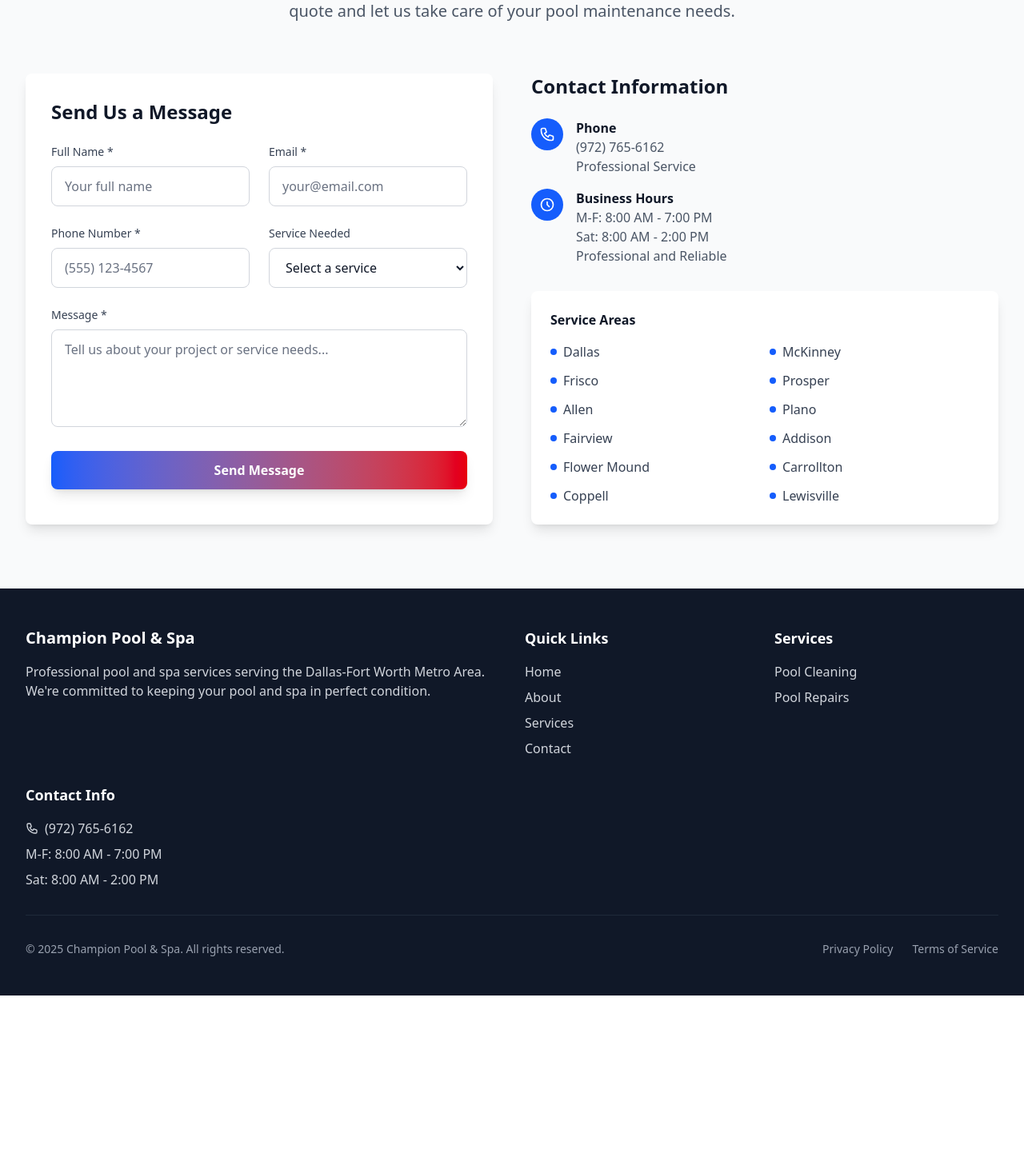
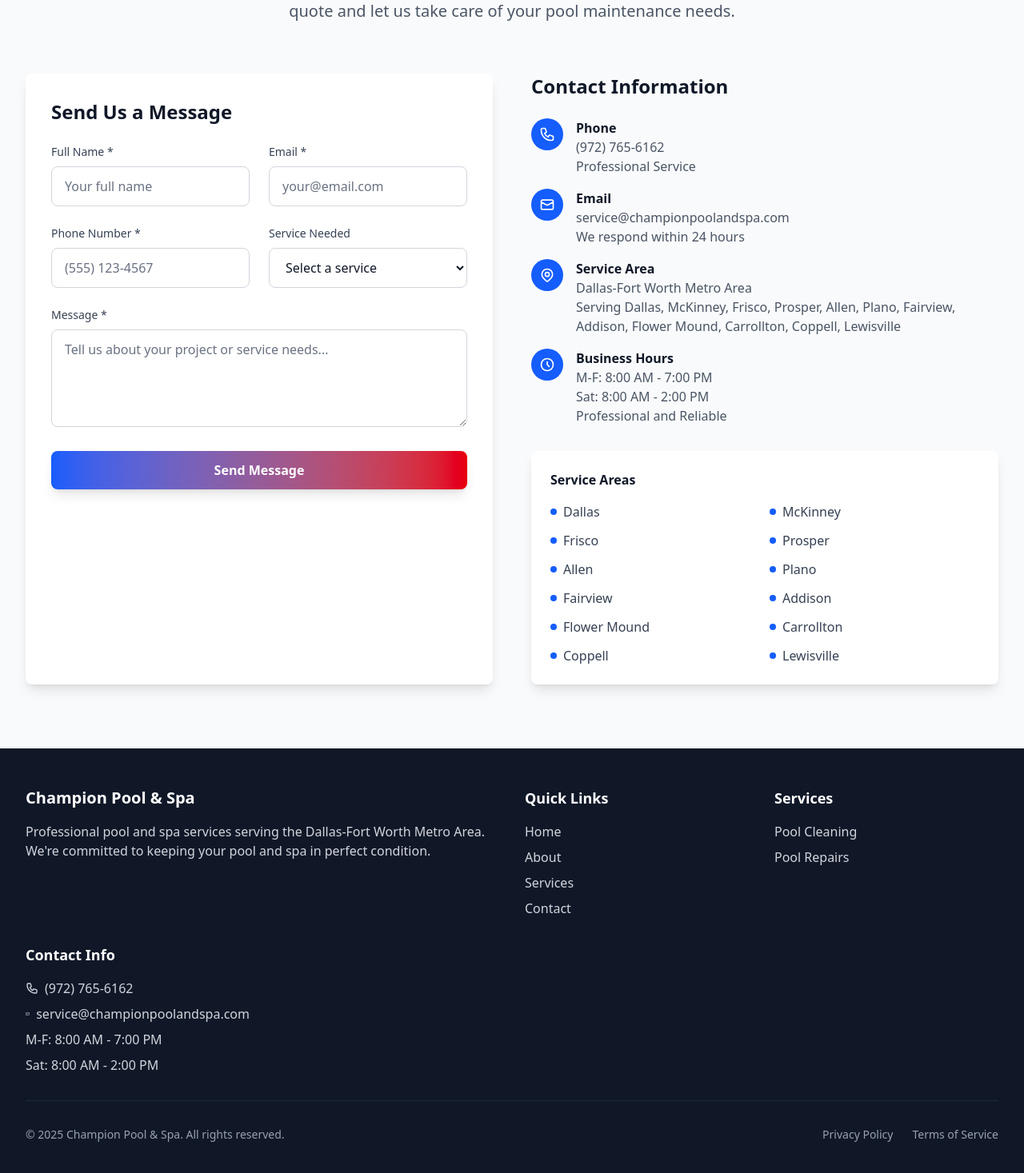
Before and after one commit to y0dev/champ_pool_and_spa, a Next.js app: page / in a window 1280 px wide. Shown: the part 6649-8116 px from the top of the page at 80% size. Before the commit the page ends 7894 px from the top, so only its background shows below. Built offline with nearby package versions, Linux system fonts and the light colour scheme; no server answers; a web font is replaced by a local one.

Commit message:
Restore email references - domain is now active
- Restored email references in Footer, Contact, privacy, and terms pages
- Restored email field in StructuredData component
- Email domain is now working and ready for use

```diff
--- a/src/app/privacy/page.tsx
+++ b/src/app/privacy/page.tsx
@@ -1,4 +1,4 @@
-import { BUSINESS_INFO, CONTACT_INFO } from '@/utils/constants';
+import { BUSINESS_INFO, SERVICE_AREA_DETAILS } from '@/utils/constants';
 import Link from 'next/link';
 import Image from 'next/image';
 import Footer from '@/components/Footer';
@@ -121,10 +121,10 @@ export default function PrivacyPolicy() {
               <div className="bg-gray-50 p-4 rounded-lg">
                 <p className="text-gray-700">
                   <strong>{BUSINESS_INFO.name}</strong><br />
-                  {/* Email: {CONTACT_INFO.email}<br /> TODO: Uncomment when email domain is available */}
-                  Phone: {CONTACT_INFO.phone}<br />
-                  Service Area: {CONTACT_INFO.serviceArea}<br />
-                  Business Hours: {CONTACT_INFO.businessHours}
+                  Email: {BUSINESS_INFO.email}<br />
+                  Phone: {BUSINESS_INFO.phone}<br />
+                  Service Area: {SERVICE_AREA_DETAILS.primary}<br />
+                  Business Hours: {BUSINESS_INFO.businessHours.weekdays + ", " + BUSINESS_INFO.businessHours.saturday}
                 </p>
               </div>
 
--- a/src/app/terms/page.tsx
+++ b/src/app/terms/page.tsx
@@ -129,10 +129,10 @@ export default function TermsOfService() {
               <div className="bg-gray-50 p-4 rounded-lg">
                 <p className="text-gray-700">
                   <strong>{BUSINESS_INFO.name}</strong><br />
-                  {/* Email: {CONTACT_INFO.email}<br /> TODO: Uncomment when email domain is available */}
-                  Phone: {CONTACT_INFO.phone}<br />
-                  Service Area: {CONTACT_INFO.serviceArea}<br />
-                  Business Hours: {CONTACT_INFO.businessHours}
+                  Email: {BUSINESS_INFO.email}<br />
+                  Phone: {BUSINESS_INFO.phone}<br />
+                  Service Area: {SERVICE_AREA_DETAILS.primary}<br />
+                  Business Hours: {BUSINESS_INFO.businessHours.weekdays + ", " + BUSINESS_INFO.businessHours.saturday}
                 </p>
               </div>
 
--- a/src/components/Contact.tsx
+++ b/src/components/Contact.tsx
@@ -1,7 +1,7 @@
 'use client';
 
 import { useState, useEffect } from 'react';
-import { BUSINESS_INFO, CONTACT_INFO, WEB3FORMS_CONFIG } from '@/utils/constants';
+import { BUSINESS_INFO, CONTACT_INFO, SERVICE_AREA_DETAILS, WEB3FORMS_CONFIG } from '@/utils/constants';
 
 interface ContactProps {
   selectedService?: string;
@@ -224,12 +224,11 @@ export default function Contact({ selectedService = '' }: ContactProps) {
                   </div>
                   <div>
                     <h4 className="font-semibold text-gray-900">Phone</h4>
-                    <p className="text-gray-600">{CONTACT_INFO.phone}</p>
+                    <p className="text-gray-600">{BUSINESS_INFO.phone}</p>
                     <p className="text-gray-600">Professional Service</p>
                   </div>
                 </div>
 
-                {/* TODO: Uncomment when email domain is available
                 <div className="flex items-start space-x-4">
                   <div className="w-10 h-10 bg-blue-600 rounded-full flex items-center justify-center flex-shrink-0">
                     <svg className="w-5 h-5 text-white" fill="none" stroke="currentColor" viewBox="0 0 24 24">
@@ -238,13 +237,12 @@ export default function Contact({ selectedService = '' }: ContactProps) {
                   </div>
                   <div>
                     <h4 className="font-semibold text-gray-900">Email</h4>
-                    <p className="text-gray-600">{CONTACT_INFO.email}</p>
+                    <p className="text-gray-600">{BUSINESS_INFO.email}</p>
                     <p className="text-gray-600">We respond within 24 hours</p>
                   </div>
                 </div>
-                */}
 
-                {/* <div className="flex items-start space-x-4">
+                <div className="flex items-start space-x-4">
                   <div className="w-10 h-10 bg-blue-600 rounded-full flex items-center justify-center flex-shrink-0">
                     <svg className="w-5 h-5 text-white" fill="none" stroke="currentColor" viewBox="0 0 24 24">
                       <path strokeLinecap="round" strokeLinejoin="round" strokeWidth={2} d="M17.657 16.657L13.414 20.9a1.998 1.998 0 01-2.827 0l-4.244-4.243a8 8 0 1111.314 0z" />
@@ -253,10 +251,10 @@ export default function Contact({ selectedService = '' }: ContactProps) {
                   </div>
                   <div>
                     <h4 className="font-semibold text-gray-900">Service Area</h4>
-                    <p className="text-gray-600">{CONTACT_INFO.serviceArea}</p>
-                    <p className="text-gray-600">Serving {CONTACT_INFO.serviceAreas.join(', ')}</p>
+                    <p className="text-gray-600">{SERVICE_AREA_DETAILS.primary}</p>
+                    <p className="text-gray-600">Serving {SERVICE_AREA_DETAILS.cities.map(city => city.name).join(', ')}</p>
                   </div>
-                </div> */}
+                </div>
 
                 <div className="flex items-start space-x-4">
                   <div className="w-10 h-10 bg-blue-600 rounded-full flex items-center justify-center flex-shrink-0">
--- a/src/components/Footer.tsx
+++ b/src/components/Footer.tsx
@@ -1,5 +1,5 @@
 import Link from 'next/link';
-import { BUSINESS_INFO, CONTACT_INFO, FOOTER_LINKS } from '@/utils/constants';
+import { BUSINESS_INFO, FOOTER_LINKS } from '@/utils/constants';
 export default function Footer() {
   return (
     <footer className="bg-gray-900 text-white">
@@ -46,28 +46,27 @@ export default function Footer() {
             <ul className="space-y-2">
               <li>
                 <a
-                  href={`tel:${CONTACT_INFO.phone.replace(/\s/g, '')}`}
+                  href={`tel:${BUSINESS_INFO.phone.replace(/\s/g, '')}`}
                   className="text-gray-300 hover:text-white transition-colors flex items-center space-x-2"
                 >
                   <svg className="w-4 h-4" fill="none" stroke="currentColor" viewBox="0 0 24 24">
                     <path strokeLinecap="round" strokeLinejoin="round" strokeWidth={2} d="M3 5a2 2 0 012-2h3.28a1 1 0 01.948.684l1.498 4.493a1 1 0 01-.502 1.21l-2.257 1.13a11.042 11.042 0 005.516 5.516l1.13-2.257a1 1 0 011.21-.502l4.493 1.498a1 1 0 01.684.949V19a2 2 0 01-2 2h-1C9.716 21 3 14.284 3 6V5z" />
                   </svg>
-                  <span>{CONTACT_INFO.phone}</span>
+                  <span>{BUSINESS_INFO.phone}</span>
                 </a>
               </li>
-              {/* TODO: Uncomment when email domain is available
               <li>
                 <a
-                  href={`mailto:${CONTACT_INFO.email}?subject=Pool Service Inquiry&body=Hi Julio,%0D%0A%0D%0AI'm interested in your pool services.%0D%0A%0D%0APlease provide more information about:%0D%0A- Pool maintenance services%0D%0A- Pool repair services%0D%0A- Pricing and availability%0D%0A%0D%0AThank you!`}
+                  href={`mailto:${BUSINESS_INFO.email}?subject=Pool Service Inquiry&body=Hi Julio,%0D%0A%0D%0AI'm interested in your pool services.%0D%0A%0D%0APlease provide more information about:%0D%0A- Pool maintenance services%0D%0A- Pool repair services%0D%0A- Pricing and availability%0D%0A%0D%0AThank you!`}
                   className="text-gray-300 hover:text-white transition-colors flex items-center space-x-2"
                 >
                   <svg className="w-4 h-4" fill="none" stroke="currentColor" viewBox="0 0 24 24">
                     <path strokeLinecap="round" strokeLinejoin="round" strokeWidth={2} d="M3 8l7.89 4.26a2 2 0 002.22 0L21 8M5 19h14a2 2 0 002-2V7a2 2 0 00-2-2H5a2 2 0 00-2 2v10a2 2 0 002 2z" />
                   </svg>
-                  <span>{CONTACT_INFO.email}</span>
+                  <span>{BUSINESS_INFO.email}</span>
                 </a>
               </li>
-              */}
+
               <li className="text-gray-300"> M-F: {BUSINESS_INFO.businessHours.weekdays}</li>
               <li className="text-gray-300"> Sat: {BUSINESS_INFO.businessHours.saturday}</li>
             </ul>
--- a/src/components/Hero.tsx
+++ b/src/components/Hero.tsx
@@ -1,7 +1,7 @@
 'use client';
 
 import { useState, useEffect } from 'react';
-import { BUSINESS_INFO, CONTACT_INFO } from '@/utils/constants';
+import { BUSINESS_INFO, SERVICE_AREA_DETAILS } from '@/utils/constants';
 import Image from 'next/image';
 
 export default function Hero() {
@@ -62,7 +62,7 @@ export default function Hero() {
                 Get a Free Quote
               </a>
               <a
-                href={`tel:${CONTACT_INFO.phone}`}
+                href={`tel:${BUSINESS_INFO.phone}`}
                 className="bg-white text-blue-700 hover:bg-red-50 hover:text-red-700 border-2 border-white px-8 py-4 rounded-xl font-display font-semibold text-lg transition-all duration-300 hover:scale-105 transform text-center flex items-center justify-center gap-2"
               >
                 <svg className="w-5 h-5" fill="none" stroke="currentColor" viewBox="0 0 24 24">
@@ -79,7 +79,7 @@ export default function Hero() {
                   <path strokeLinecap="round" strokeLinejoin="round" strokeWidth={2} d="M17.657 16.657L13.414 20.9a1.998 1.998 0 01-2.827 0l-4.244-4.243a8 8 0 1111.314 0z" />
                   <path strokeLinecap="round" strokeLinejoin="round" strokeWidth={2} d="M15 11a3 3 0 11-6 0 3 3 0 016 0z" />
                 </svg>
-                <span>{CONTACT_INFO.serviceArea}</span>
+                <span>{SERVICE_AREA_DETAILS.primary}</span>
               </div>
               <div className="flex items-center gap-2 min-w-[200px]">
                 <svg className="w-5 h-5 text-red-300" fill="none" stroke="currentColor" viewBox="0 0 24 24">
--- a/src/components/ServiceAreas.tsx
+++ b/src/components/ServiceAreas.tsx
@@ -25,7 +25,6 @@ export default function ServiceAreas() {
           {/* Cities Grid */}
           <div className="grid grid-cols-2 md:grid-cols-2 lg:grid-cols-4 gap-6">
 
-            {/* TODO: Add cities to the service areas */}
             {CONTACT_INFO.serviceAreas.map((city) => {
               const cityData = SERVICE_AREA_DETAILS.cities.find(c => c.name === city);
               if (!cityData) return null;
--- a/src/components/StructuredData.tsx
+++ b/src/components/StructuredData.tsx
@@ -10,8 +10,8 @@ export default function StructuredData() {
         "name": BUSINESS_INFO.name,
         "description": BUSINESS_INFO.description,
         "url": "https://championpoolandspa.com",
-        "telephone": CONTACT_INFO.phone,
-        // "email": CONTACT_INFO.email, // TODO: Uncomment when email domain is available
+        "telephone": BUSINESS_INFO.phone,
+        "email": CONTACT_INFO.email,
         "address": {
           "@type": "PostalAddress",
           "addressLocality": "Dallas-Fort Worth Metro Area",
@@ -84,7 +84,7 @@ export default function StructuredData() {
         },
         "contactPoint": {
           "@type": "ContactPoint",
-          "telephone": CONTACT_INFO.phone,
+          "telephone": BUSINESS_INFO.phone,
           "contactType": "customer service",
           "areaServed": "US",
           "availableLanguage": "English"
```
